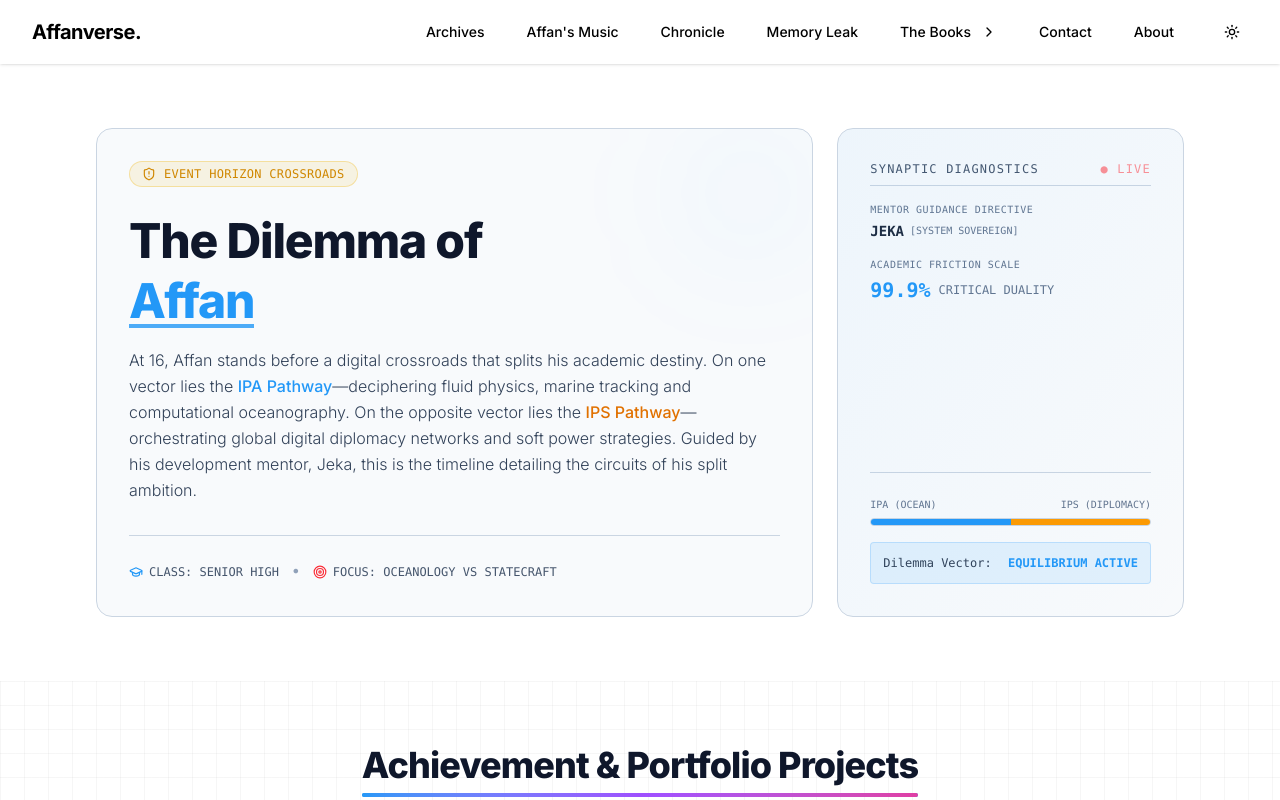
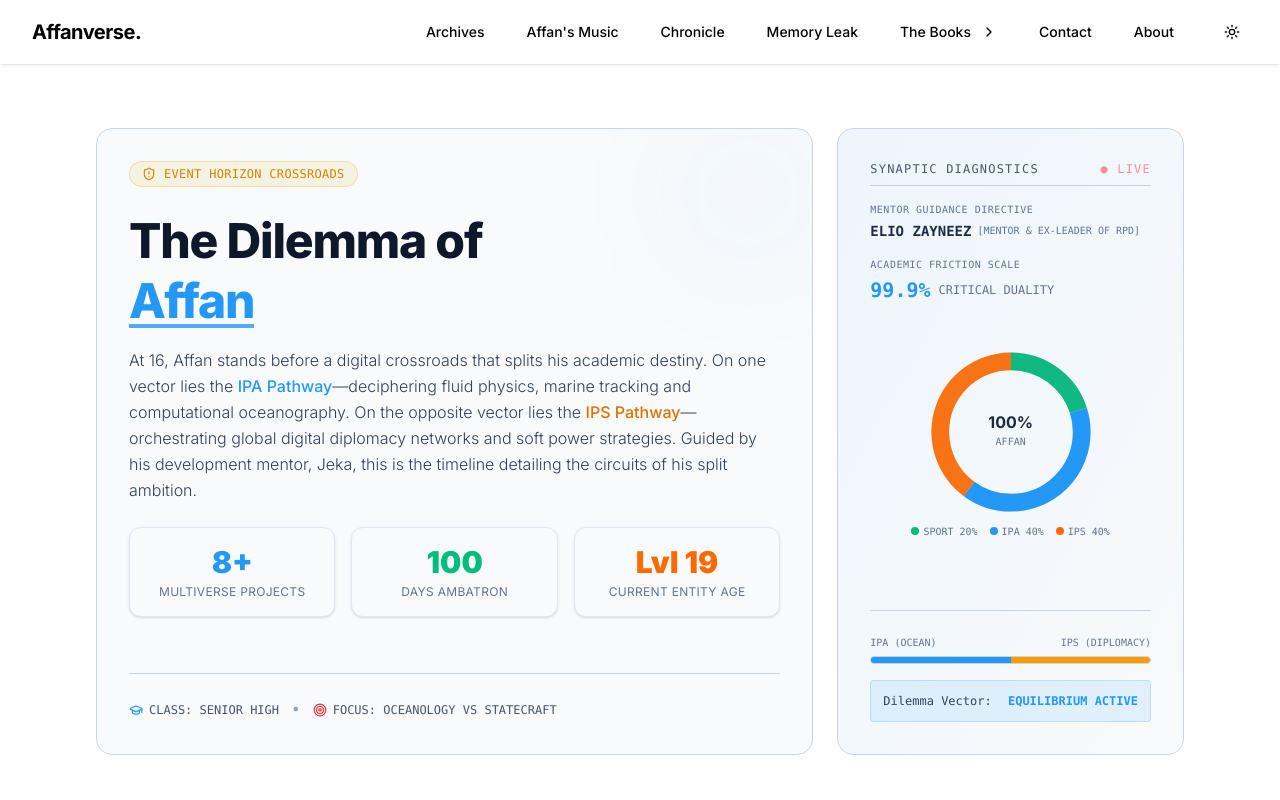
Before and after one commit to MufidJK/affanverse, a Next.js app: page /projects in a window 1280 px wide. Shown: the top 800 px of the page. Built offline with nearby package versions, Linux system fonts and the light colour scheme.

Commit message:
feat: add projects page with detailed project catalog and interactive UI components

```diff
--- a/app/projects/page.tsx
+++ b/app/projects/page.tsx
@@ -698,7 +698,7 @@ export default function ProjectsPage() {
           className="grid grid-cols-1 lg:grid-cols-12 gap-6 items-stretch w-full transform-gpu"
         >
           {/* Main Narrative Bento Block (Spans 8 columns on large) */}
-          <div className="lg:col-span-8 flex flex-col justify-between p-8 rounded-2xl border border-slate-300 dark:border-slate-700 bg-slate-50 dark:bg-card/30 backdrop-blur-sm relative overflow-hidden transform-gpu">
+          <div className="lg:col-span-8 flex flex-col justify-between h-full p-8 rounded-2xl border border-slate-300 dark:border-slate-700 bg-slate-50 dark:bg-card/30 backdrop-blur-sm relative overflow-hidden transform-gpu">
             <div className="absolute top-0 right-0 w-32 h-32 bg-[#2398f7]/5 rounded-full blur-3xl pointer-events-none" />
 
             <div className="space-y-6">
@@ -722,6 +722,21 @@ export default function ProjectsPage() {
               </div>
             </div>
 
+            <div className="grid grid-cols-3 gap-3 md:gap-4 my-6">
+              <div className="bg-slate-50 dark:bg-[#0f172a]/50 border border-slate-200 dark:border-slate-700/50 rounded-xl p-4 flex flex-col items-center justify-center shadow-sm">
+                <div className="text-2xl md:text-3xl font-black text-[#2398f7]">8+</div>
+                <div className="text-[10px] md:text-xs text-slate-500 dark:text-slate-400 text-center mt-1 uppercase tracking-wide">Multiverse Projects</div>
+              </div>
+              <div className="bg-slate-50 dark:bg-[#0f172a]/50 border border-slate-200 dark:border-slate-700/50 rounded-xl p-4 flex flex-col items-center justify-center shadow-sm">
+                <div className="text-2xl md:text-3xl font-black text-emerald-500">100</div>
+                <div className="text-[10px] md:text-xs text-slate-500 dark:text-slate-400 text-center mt-1 uppercase tracking-wide">Days Ambatron</div>
+              </div>
+              <div className="bg-slate-50 dark:bg-[#0f172a]/50 border border-slate-200 dark:border-slate-700/50 rounded-xl p-4 flex flex-col items-center justify-center shadow-sm">
+                <div className="text-2xl md:text-3xl font-black text-orange-500">Lvl 19</div>
+                <div className="text-[10px] md:text-xs text-slate-500 dark:text-slate-400 text-center mt-1 uppercase tracking-wide">Current Entity Age</div>
+              </div>
+            </div>
+
             <div className="flex flex-wrap items-center gap-3 pt-6 border-t border-slate-300 dark:border-slate-700 mt-8">
               <div className="flex items-center gap-1.5 text-xs text-slate-600 dark:text-slate-400 font-mono">
                 <GraduationCap className="w-3.5 h-3.5 text-[#2398f7]" />
@@ -736,7 +751,7 @@ export default function ProjectsPage() {
           </div>
 
           {/* Mental Metrics Bento Block (Spans 4 columns on large) */}
-          <div className="lg:col-span-4 p-8 rounded-2xl border border-slate-300 dark:border-slate-700 bg-slate-50 dark:bg-slate-950/80 flex flex-col justify-between relative overflow-hidden transform-gpu">
+          <div className="lg:col-span-4 p-8 rounded-2xl border border-slate-300 dark:border-slate-700 bg-slate-50 dark:bg-slate-950/80 flex flex-col justify-between h-full relative overflow-hidden transform-gpu">
             {/* Subtle static gradient background instead of heavy animated blurs */}
             <div className="absolute inset-0 bg-gradient-to-br from-[#2398f7]/5 to-transparent pointer-events-none" />
 
@@ -750,7 +765,7 @@ export default function ProjectsPage() {
                 <div className="space-y-1">
                   <span className="text-[10px] font-mono text-slate-500 dark:text-slate-400 block tracking-wider uppercase">MENTOR GUIDANCE DIRECTIVE</span>
                   <span className="text-sm font-semibold text-slate-800 dark:text-white font-mono flex items-center gap-1.5">
-                    JEKA <span className="text-slate-500 text-[10px] font-normal">{"[SYSTEM SOVEREIGN]"}</span>
+                    ELIO ZAYNEEZ <span className="text-slate-500 text-[10px] font-normal">{"[MENTOR & EX-LEADER OF RPD]"}</span>
                   </span>
                 </div>
 
@@ -761,6 +776,27 @@ export default function ProjectsPage() {
                     <span className="text-xs text-slate-500 dark:text-slate-400 font-mono">CRITICAL DUALITY</span>
                   </div>
                 </div>
+              </div>
+            </div>
+
+            <div className="flex flex-col items-center justify-center flex-grow py-4">
+              <div className="relative flex items-center justify-center">
+                <svg viewBox="0 0 36 36" className="w-32 h-32 md:w-40 md:h-40 transform -rotate-90">
+                  <circle cx="18" cy="18" r="15.91549430918954" fill="transparent" stroke="currentColor" strokeWidth="4" className="text-slate-200 dark:text-slate-700"></circle>
+                  <circle cx="18" cy="18" r="15.91549430918954" fill="transparent" stroke="#10b981" strokeWidth="4" strokeDasharray="20 80" strokeDashoffset="0"></circle>
+                  <circle cx="18" cy="18" r="15.91549430918954" fill="transparent" stroke="#2398f7" strokeWidth="4" strokeDasharray="40 60" strokeDashoffset="-20"></circle>
+                  <circle cx="18" cy="18" r="15.91549430918954" fill="transparent" stroke="#f97316" strokeWidth="4" strokeDasharray="40 60" strokeDashoffset="-60"></circle>
+                </svg>
+                <div className="absolute inset-0 flex flex-col items-center justify-center">
+                  <span className="font-bold text-slate-800 dark:text-white leading-none">100%</span>
+                  <span className="text-[10px] text-slate-500 font-mono mt-1">AFFAN</span>
+                </div>
+              </div>
+
+              <div className="flex gap-3 text-[10px] text-slate-500 font-mono mt-3 uppercase">
+                <div className="flex items-center gap-1"><div className="w-2 h-2 rounded-full bg-emerald-500"></div>Sport 20%</div>
+                <div className="flex items-center gap-1"><div className="w-2 h-2 rounded-full bg-[#2398f7]"></div>IPA 40%</div>
+                <div className="flex items-center gap-1"><div className="w-2 h-2 rounded-full bg-orange-500"></div>IPS 40%</div>
               </div>
             </div>
 
```
